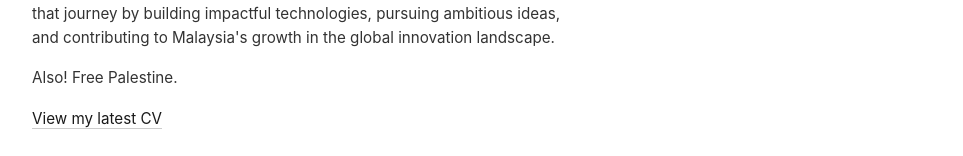
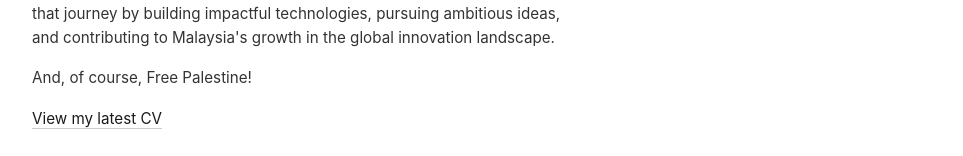
Before and after one commit to syahirl/syahirl.github.io, a plain HTML site: page docs/index.html in a window 1280 px wide. Shown: the part 683-839 px from the top of the page, without its empty margins (158-1121 px from the left). Drawn offline with Linux system fonts and the light colour scheme.

Commit message:
Update Free Palestine message in index.html

```diff
--- a/docs/index.html
+++ b/docs/index.html
@@ -31,7 +31,7 @@
         <p>In 2025, I was awarded the fully funded MARA Prime Scholarship to pursue my undergraduate studies in the United Kingdom.</p>
         <p>I grew up in Pahang, Malaysia, and completed my International Baccalaureate (IB) at Kolej MARA Banting. I am deeply grateful to the teachers, mentors, and community at KMB who played an important role in shaping my academic journey and encouraging me to pursue ambitious opportunities.</p>
         <p>I have always been inspired by Malaysians who dare to think beyond conventional boundaries and build things that create meaningful impact, including individuals such as <a href="https://suhaimiramly.com/" target="_blank" rel="noopener">Mr. Suhaimi Ramly</a> and <a href="https://www.linkedin.com/in/hazimmohamad/" target="_blank" rel="noopener">Mr. Hazim Mohamad</a>. Their journeys have strengthened my belief in Malaysia's potential to produce world-class innovators and entrepreneurs. I hope to play a part in that journey by building impactful technologies, pursuing ambitious ideas, and contributing to Malaysia's growth in the global innovation landscape.</p>
-        <p>Also! Free Palestine.</p>
+        <p>And, of course, Free Palestine!</p>
         <p><a href="/cv/" target="_blank">View my latest CV </a></p>
         <nav class="links">
           <a href="https://www.linkedin.com/in/syahirl/" target="_blank" rel="noopener">LinkedIn</a>
```
